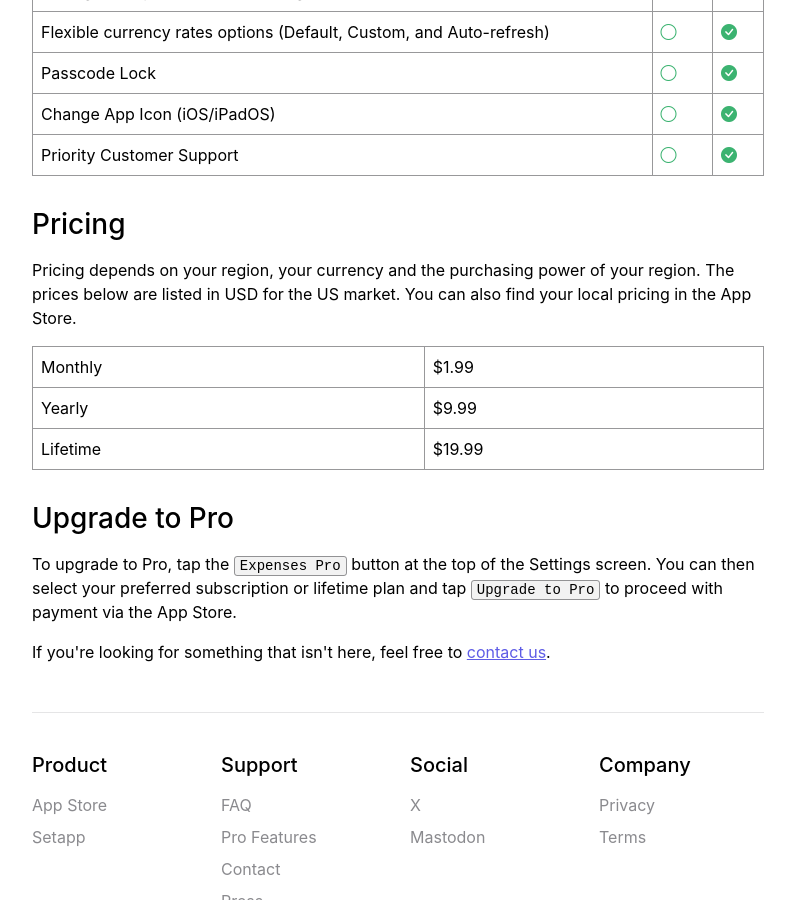
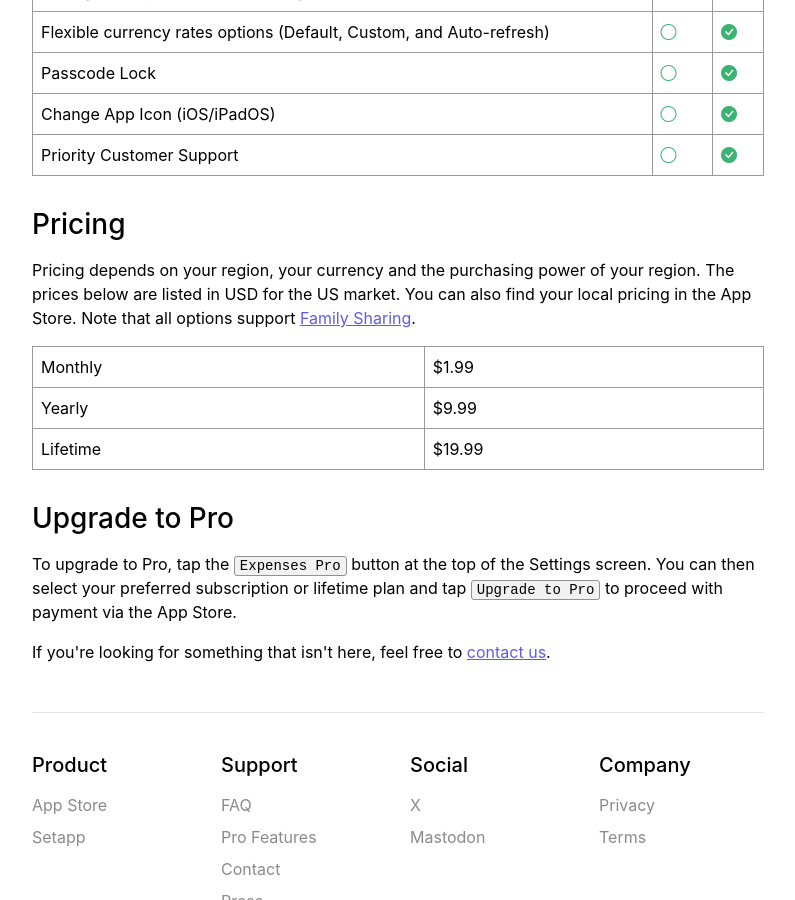
Before and after one commit to bluecometlabs/getexpenses.app, a Jekyll site: the page built from pages/pro.md, in a window 1280 px wide and 900 px high, scrolled down 960 px. Shown: the whole window, without its empty margins (242-1037 px from the left). Built offline with Jekyll 4.4.1, drawn with Linux system fonts in a browser that asks for light colours.

Commit message:
Update pro page

```diff
--- a/pages/pro.md
+++ b/pages/pro.md
@@ -124,7 +124,7 @@ Pro is the optional paid version of Expenses enhancing your user experience by e
 
 ### Pricing
 
-Pricing depends on your region, your currency and the purchasing power of your region. The prices below are listed in USD for the US market. You can also find your local pricing in the App Store.
+Pricing depends on your region, your currency and the purchasing power of your region. The prices below are listed in USD for the US market. You can also find your local pricing in the App Store. Note that all options support [Family Sharing](/faq/family-sharing).
 
 <div class="table-responsive">
     <table class="table table-bordered table-appearance">
```
